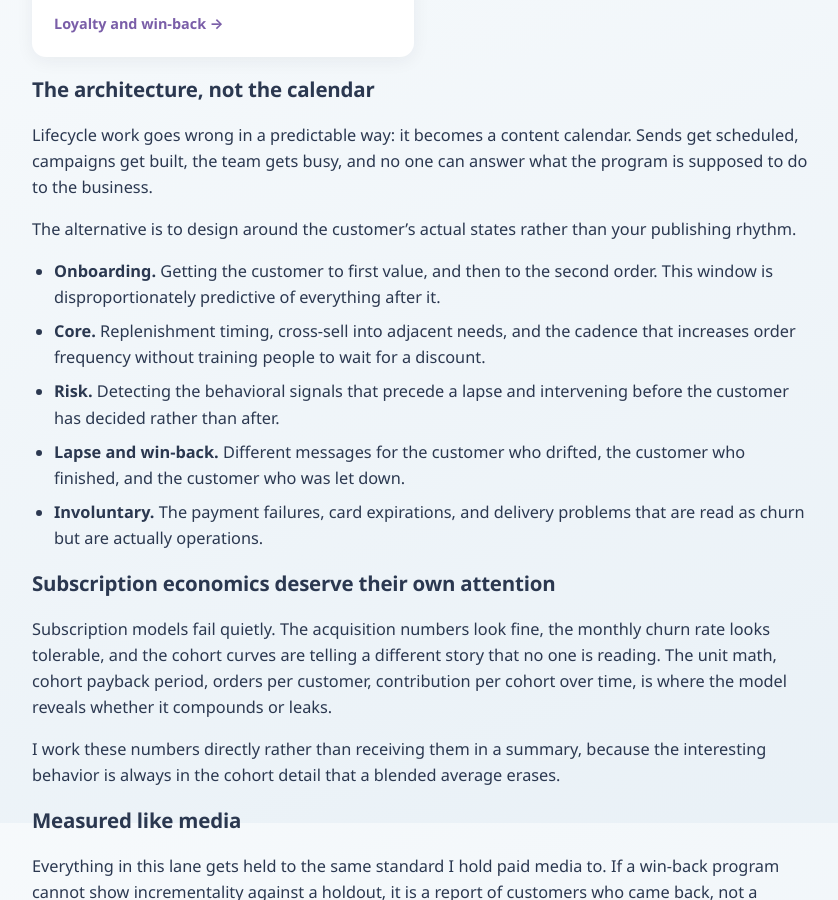
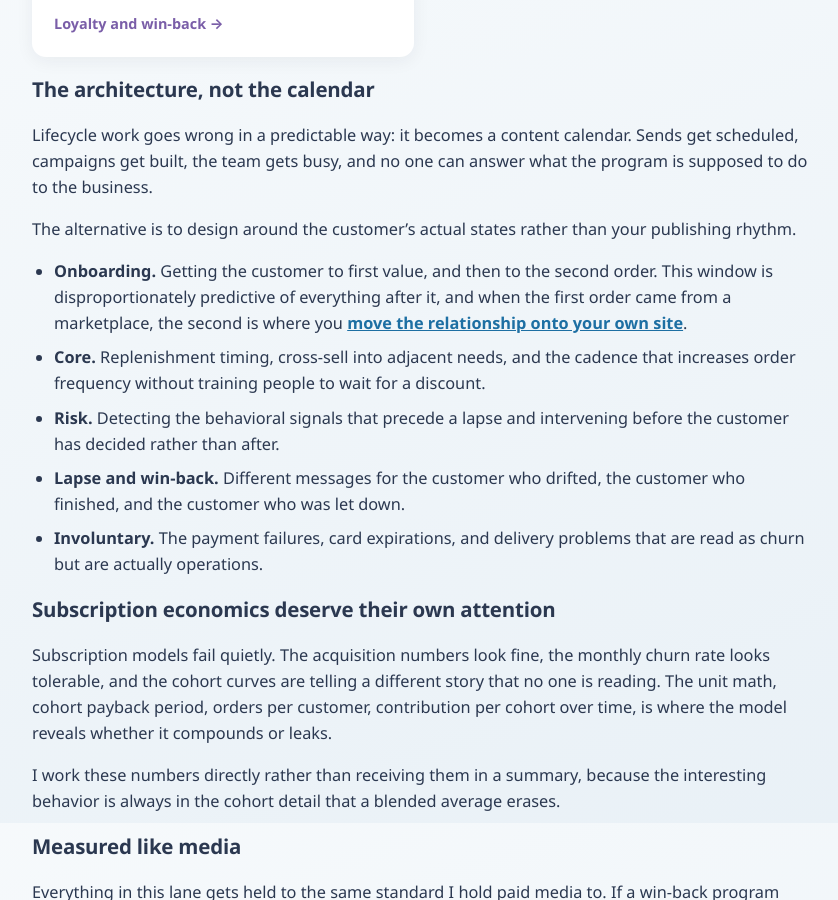
Before and after one commit to lsobrinski-marketing/lindseysobrinski.com, a Jekyll site: the page built from lifecycle.md, in a window 1280 px wide and 900 px high, scrolled down 977 px. Shown: the whole window, without its empty margins (218-1056 px from the left). Built offline with Jekyll 4.4.1, drawn with Linux system fonts in a browser that asks for light colours.

Commit message:
Inbound links to the stuck marketplace-first-order post
Add editorial links to /blog/marketplace-first-order-own-the-repeat/ from
reactivation-vs-acquisition, gtin-connects-your-marketplace-reviews, and the
/lifecycle/ lane (onboarding). It is now linked from 7 editorial posts/pages;
inbound links are the lever for a 'discovered, not indexed' page.

```diff
--- a/lifecycle.md
+++ b/lifecycle.md
@@ -131,7 +131,9 @@ The alternative is to design around the customer's actual states rather than
 your publishing rhythm.
 
 - **Onboarding.** Getting the customer to first value, and then to the second
-  order. This window is disproportionately predictive of everything after it.
+  order. This window is disproportionately predictive of everything after it, and
+  when the first order came from a marketplace, the second is where you
+  [move the relationship onto your own site](/blog/marketplace-first-order-own-the-repeat/).
 - **Core.** Replenishment timing, cross-sell into adjacent needs, and the
   cadence that increases order frequency without training people to wait for a
   discount.
```
Also changed, not shown: _posts/2026-10-30-gtin-connects-your-marketplace-reviews.md (+1 -1 lines), _posts/2026-11-10-reactivation-vs-acquisition.md (+1 -1 lines).
